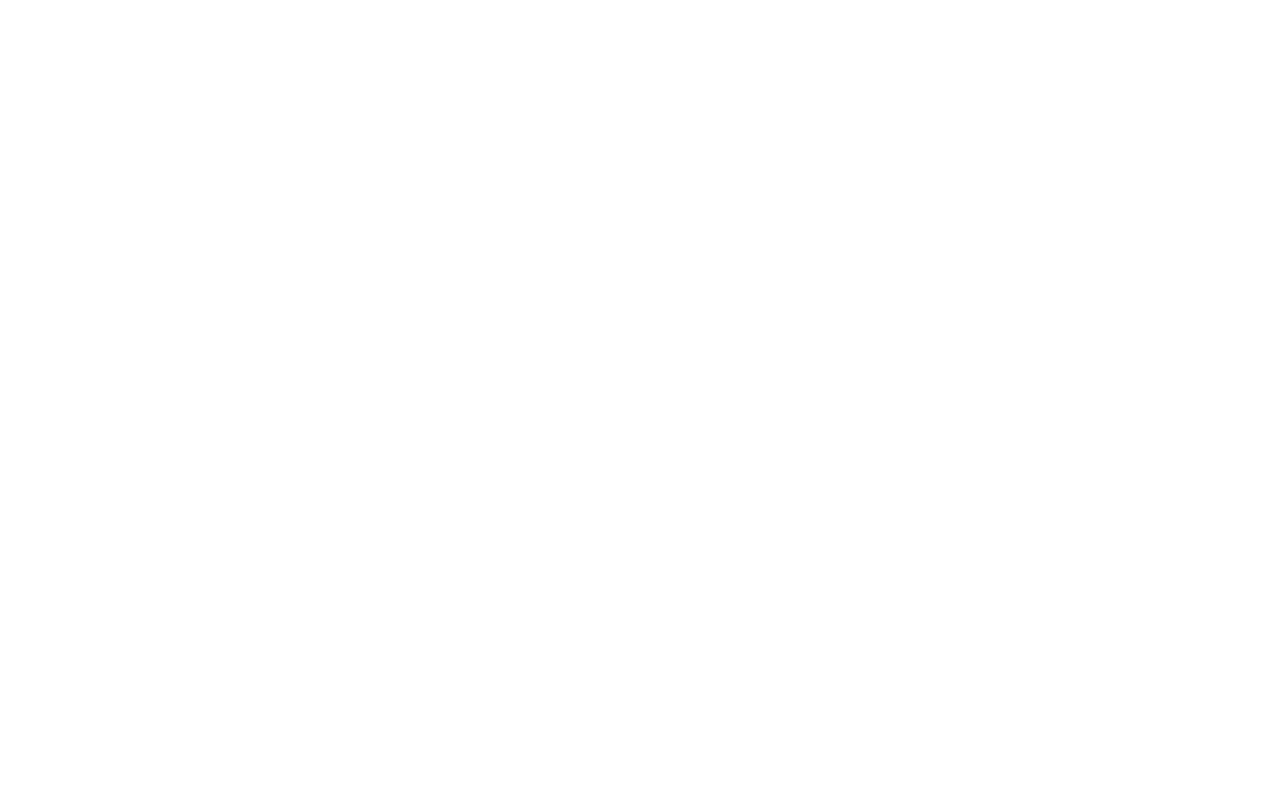
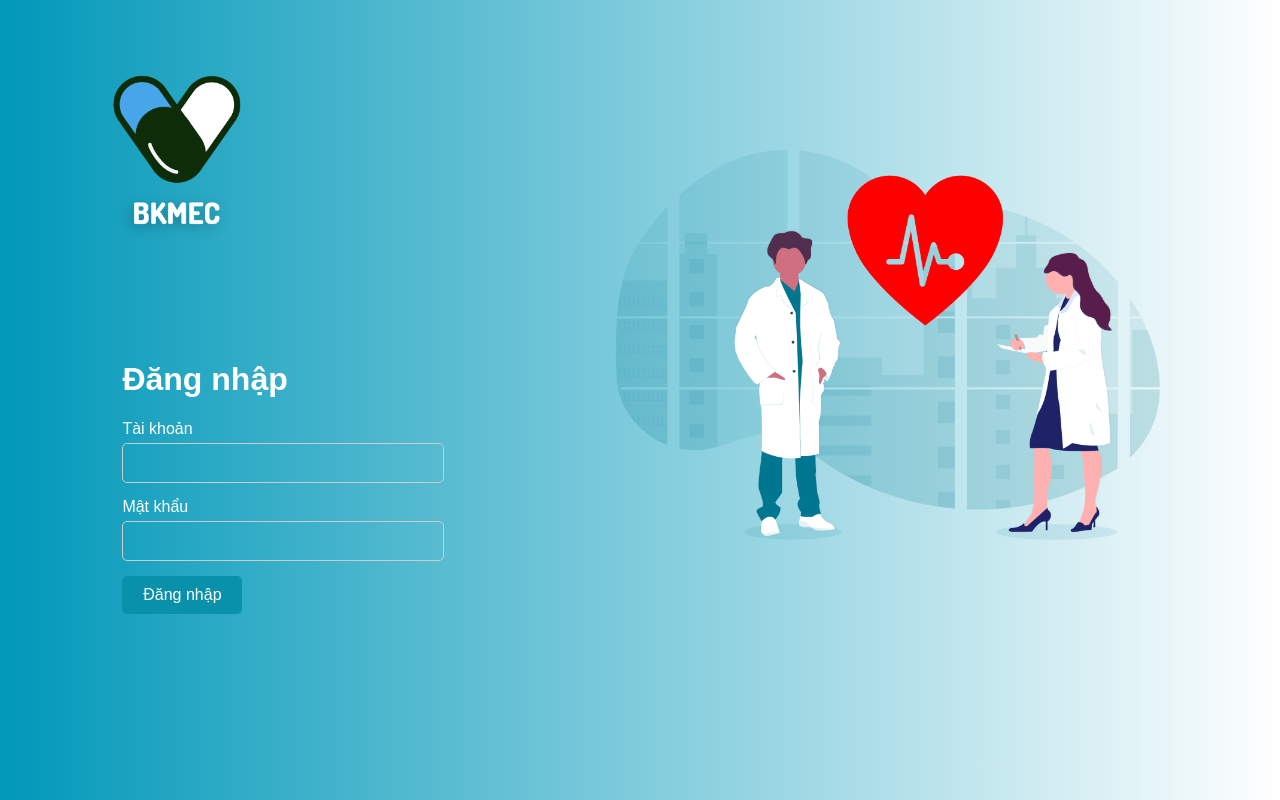
Before and after one commit to hannah-thesassy/fin, a React (Vite) app: page /hospital-manage/login in a window 1280 px wide. Before the commit this address had no page. Built offline with nearby package versions, Linux system fonts and the light colour scheme.

Commit message:
add Login

```diff
--- a/src/App.css
+++ b/src/App.css
@@ -13,6 +13,79 @@
   font-family: 'Montserrat', sans-serif;
 }
 
+
+.login-page {
+  color: white;
+  position: absolute;
+  height: 100%;
+  width: 100%;
+  background: linear-gradient(90deg, #0098B9 0%, rgba(255, 255, 255, 0) 100%);
+  display: flex;
+  flex-direction: column;
+  align-items: center;
+}
+
+.main-logo {
+  position: absolute;
+  width: 150px;
+  top: 8%;
+  left: 8%;
+}
+
+.img-logo {
+  width: 550px;
+  position: absolute;
+  top: 150px;
+  right: 120px;
+}
+
+.login-form {
+  width: 300px;
+  padding: 20px;
+  position: absolute;
+  top: 40%;
+  left: 8%;
+  margin: 0 auto;
+}
+
+label {
+  display: block;
+  margin-bottom: 5px;
+}
+
+input[type="text"],
+input[type="password"] {
+  color: white;
+  margin-bottom: 15px;
+  width: 100%;
+  padding: 10px;
+  font-size: 16px;
+  border: 1px solid #ccc;
+  border-radius: 5px;
+  background-color: transparent;
+}
+
+button {
+  position: relative;
+  right: 0;
+  color: white;
+  width: 40%;
+  padding: 10px;
+  font-size: 16px;
+  border: none;
+  border-radius: 5px;
+  background: #0990ab;
+  cursor: pointer;
+}
+
+button:hover {
+  background-color: #73bfd0;
+}
+
+
+
+
+
 .whole-container {
   display: flex;
 }
@@ -25,14 +98,14 @@
 .edit-btn {
   background-color: white;
   color: black;
-  border: 2px solid #008CBA;
+  border: 2px solid #04AA6D;
   border-radius: 4px;
   cursor: pointer;
   transition-duration: 0.4s;
 }
 
 .edit-btn:hover {
-  background-color: #008CBA;
+  background-color: #04AA6D;
   color: white;
 }
 
@@ -338,6 +411,10 @@
   background-color: #f9f9f9;
 }
 
+.doctor-card:hover {
+  background-color: #dadadb;
+}
+
 /* Các tùy chỉnh khác có thể được thêm vào đây */
 
 
--- a/src/App.jsx
+++ b/src/App.jsx
@@ -1,7 +1,9 @@
 import { useState } from 'react'
 import './App.css'
 import React from 'react';
-import { BrowserRouter as Router, Route, Routes, Outlet } from 'react-router-dom';
+// import { BrowserRouter as Router, Route, Routes, Outlet, Redirect, Navigate } from 'react-router-dom';
+import { BrowserRouter as Router, Route, Routes, Navigate, Outlet } from 'react-router-dom';
+
 import Header from './components/commons/Header';
 import Sidebar from './components/commons/Sidebar';
 import Dashboard from './pages/Dashboard';
@@ -11,24 +13,33 @@
 // import NursePage from './NursePage';
 import Medicine from './pages/Medicine';
 import Patient from './pages/Patient';
+import Login from './pages/Login';
 
 function App() {
+  const isAuthenticated = true;
   return (
-
     <Router>
       <Routes>
-        <Route path="/hospital-manage" element={<div className='whole-container'>
-
+        <Route path="/hospital-manage/login" index element={<Login isLogged={isAuthenticated} />} />
+        {/* <Navigate to="/hospital-manage/login" /> */}
+        <Route path="/hospital-manage" element={<Navigate to="/hospital-manage/login" />} />
+      {isAuthenticated ? (
+        <Route path="/hospital-manage" element={
+          <div className='whole-container'>
           <Sidebar />
           <Header />
-
           <Outlet />
-        </div>}>
-          <Route path="/hospital-manage/dashboard"index element={<Dashboard />} />
+          </div>
+        }>
+          <Route path="/hospital-manage/dashboard" index element={<Dashboard />} />
           <Route path="/hospital-manage/doctor" index element={<Doctor />}/>
           <Route path="/hospital-manage/medicine" index element={<Medicine />}/>
           <Route path="/hospital-manage/patient" index element={<Patient />}/>
+
         </Route>
+      )
+      : (<Route path="/hospital-manage" element={<Navigate to="/hospital-manage/login" />}
+      />)}
       </Routes>
     </Router>
   );
--- /dev/null
+++ b/src/pages/Login.jsx
@@ -0,0 +1,50 @@
+import React, { useState } from 'react';
+import { useNavigate } from 'react-router-dom';
+import "../App.css"
+
+const Login = () => {
+  const navigate = useNavigate();
+  const [formData, setFormData] = useState({ username: '', password: '' });
+
+  const handleChange = (e) => {
+    const { name, value } = e.target;
+    setFormData({ ...formData, [name]: value });
+  };
+
+  const handleSubmit = (e) => {
+    e.preventDefault();
+    // Thực hiện kiểm tra thông tin đăng nhập, ví dụ: tạm thời kiểm tra username và password là "admin"
+    if (formData.username === 'admin' && formData.password === 'admin') {
+      // Đăng nhập thành công, chuyển hướng đến trang dashboard
+      navigate("/hospital-manage/dashboard");
+    } else {
+      // Đăng nhập không thành công, xử lý tại đây (ví dụ: hiển thị thông báo lỗi)
+      alert('Bạn nhập sai Tài khoản hoặc Mật khẩu');
+    }
+  };
+
+  return (
+    <div className='login-page'>
+        <img className='main-logo'
+            src="src\assets\main -logo.png">
+        </img>
+        <div className='login-form'>
+            <h1>Đăng nhập</h1>
+            <form onSubmit={handleSubmit}>
+                <div>
+                <label>Tài khoản</label>
+                <input type="text" name="username" value={formData.username} onChange={handleChange} />
+                </div>
+                <div>
+                <label>Mật khẩu</label>
+                <input type="password" name="password" value={formData.password} onChange={handleChange} />
+                </div>
+                <button type="submit">Đăng nhập</button>
+            </form>
+        </div>
+        <img className="img-logo" src='src\assets\Group 2.png'></img>
+    </div>
+  );
+};
+
+export default Login;
```
Also changed, not shown: src/assets/Group 2.png (added).
